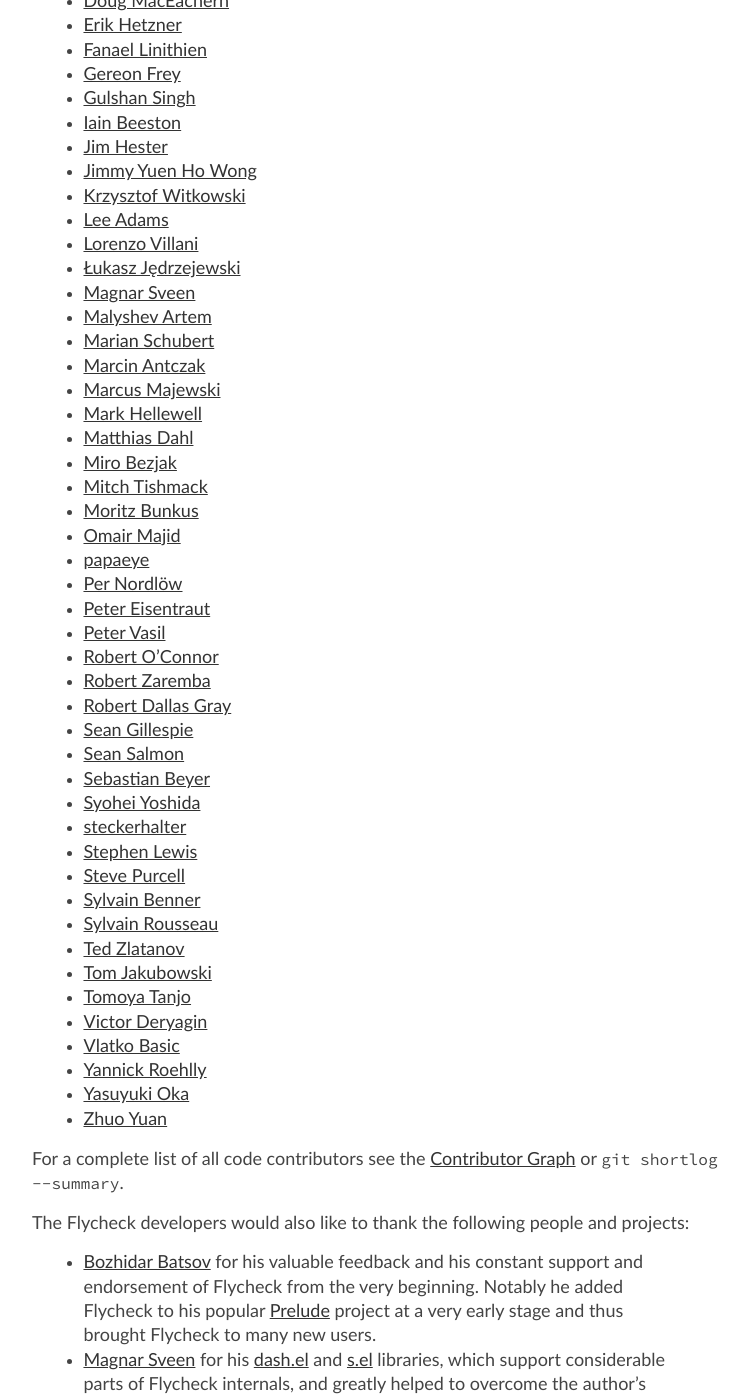
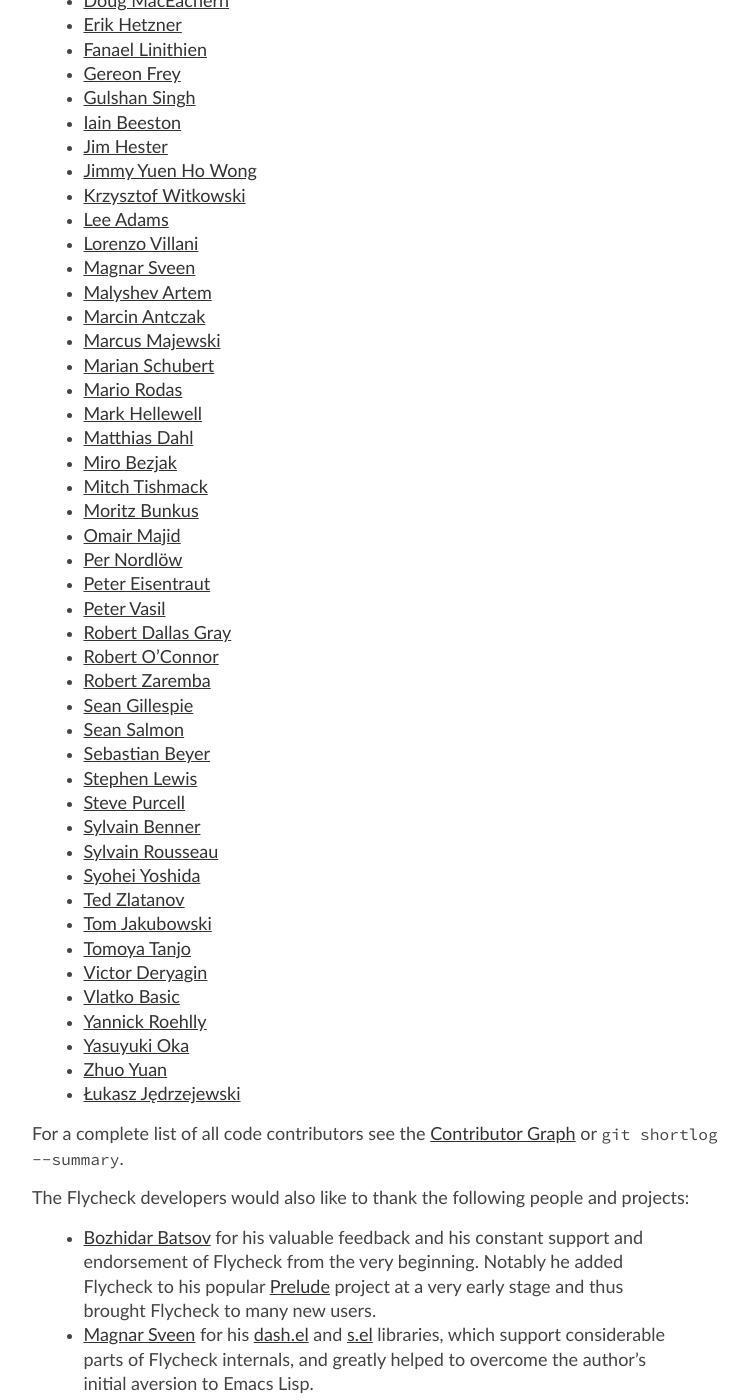
Before and after one commit to cmarqu/flycheck.github.io, a Jekyll site: the page built from credits.md, in a window 1280 px wide and 1400 px high, scrolled down 541 px. Shown: the whole window, without its empty margins (258-1007 px from the left). Built offline with Jekyll 4.4.1, drawn with Linux system fonts in a browser that asks for light colours.

```diff
--- a/_includes/credits.md
+++ b/_includes/credits.md
@@ -25,34 +25,32 @@ substantial code to Flycheck:
 - [Krzysztof Witkowski](https://github.com/kwitek)
 - [Lee Adams](https://github.com/leeaustinadams)
 - [Lorenzo Villani](https://github.com/lvillani)
-- [Łukasz Jędrzejewski](https://github.com/jedrz)
 - [Magnar Sveen](https://github.com/magnars)
 - [Malyshev Artem](https://github.com/proofit404)
-- [Marian Schubert](https://github.com/maio)
 - [Marcin Antczak](https://github.com/marcinant)
 - [Marcus Majewski](https://github.com/hekto)
+- [Marian Schubert](https://github.com/maio)
+- [Mario Rodas](https://github.com/marsam)
 - [Mark Hellewell](https://github.com/markhellewell)
 - [Matthias Dahl](https://github.com/BinaryKhaos)
 - [Miro Bezjak](https://github.com/mbezjak)
 - [Mitch Tishmack](https://github.com/mitchty)
 - [Moritz Bunkus](https://github.com/mbunkus)
 - [Omair Majid](https://github.com/omajid)
-- [papaeye](https://github.com/papaeye)
 - [Per Nordlöw](https://github.com/nordlow)
 - [Peter Eisentraut](https://github.com/petere)
 - [Peter Vasil](https://github.com/ptrv)
+- [Robert Dallas Gray](https://github.com/rdallasgray)
 - [Robert O'Connor](https://github.com/robbyoconnor)
 - [Robert Zaremba](https://github.com/robert-zaremba)
-- [Robert Dallas Gray](https://github.com/rdallasgray)
 - [Sean Gillespie](https://github.com/swgillespie)
 - [Sean Salmon](https://github.com/phatcabbage)
 - [Sebastian Beyer](https://github.com/sebastianbeyer)
-- [Syohei Yoshida](https://github.com/syohex)
-- [steckerhalter](https://github.com/steckerhalter)
 - [Stephen Lewis](https://github.com/stephenjlewis)
 - [Steve Purcell](https://github.com/purcell)
 - [Sylvain Benner](https://github.com/syl20bnr)
 - [Sylvain Rousseau](https://github.com/thisirs)
+- [Syohei Yoshida](https://github.com/syohex)
 - [Ted Zlatanov](https://github.com/tzz)
 - [Tom Jakubowski](https://github.com/tomjakubowski)
 - [Tomoya Tanjo](https://github.com/tom-tan)
--- a/manual/latest/Supported-languages.html
+++ b/manual/latest/Supported-languages.html
@@ -690,6 +690,8 @@ read configuration files:
 
 <ul>
 <li> <code>json-jsonlint</code> (<a href="https://github.com/zaach/jsonlint">jsonlint</a>)
+</li><li> or <code>json-python-json</code>
+(<a href="https://docs.python.org/3.5/library/json.html">Python json.tool module</a>)
 </li></ul>
 
 <a name="Less"></a>
```
Also changed, not shown: other parts of _includes/credits.md (+1 -0 lines), _includes/changes.md (+4 -0 lines).
